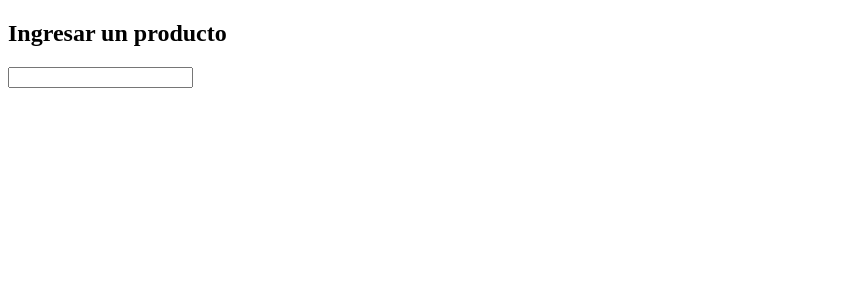
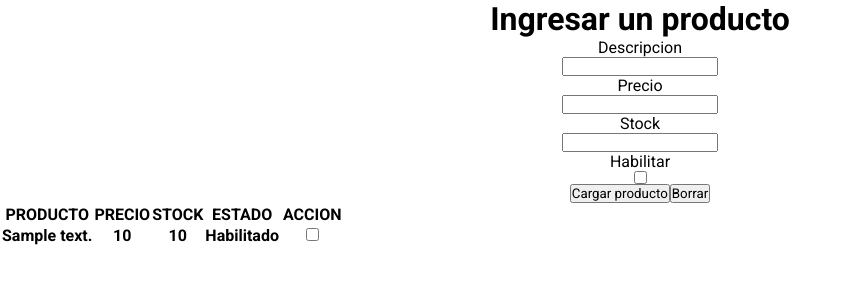
Before and after one commit to Faculeonetti/htdocs, a PHP site: page /php/admin/admin.php in a window 1280 px wide. Shown: the top 300 px of the page, without its empty margins (0-850 px from the left). Run offline with PHP 8.4, Linux system fonts and the light colour scheme; tables that the repository leaves empty hold one stand-in row (values such as "Sample post"); lists and menus that the app fills with data are empty.

Commit message:
Admin changes for product owns

```diff
--- a/common/metareferers.php
+++ b/common/metareferers.php
@@ -1,7 +1,17 @@
 <!DOCTYPE html>
 <head>
   <link rel="shortcut icon" href="../../img/burguer.png" type="image/x-icon">
+  <script src="https://ajax.googleapis.com/ajax/libs/jquery/3.6.0/jquery.min.js"></script>
 </head>
 <body>
 </body>
+<style>
+ @import url('https://fonts.googleapis.com/css2?family=Roboto:ital,wght@0,100;0,300;0,400;0,500;0,700;0,900;1,100;1,300;1,400;1,500;1,700;1,900&display=swap');
+*{
+  padding: 0;
+  margin: 0;
+  box-sizing: content-box;
+  font-family: Roboto;
+}
+</style>
 </html>
--- /dev/null
+++ b/css/admin/admin.css
@@ -0,0 +1,21 @@
+.Contenedor-agregar{
+    display: flex;
+    align-items: center;
+    flex-direction: column;
+    justify-content: center;
+}
+.forms{
+    display: flex;
+    flex-direction: column;
+    align-items: center;
+    justify-content: center;
+}
+.content-buttons{
+    display: flex;
+    justify-content: center;
+    align-items: center;
+}
+.info-a-mostrar{
+    display: flex;
+
+}
--- /dev/null
+++ b/js/admin.js
@@ -0,0 +1,56 @@
+function handleSubmit(event) {
+    event.preventDefault();
+
+    // Obtener los datos del formulario
+    const formData = new FormData(event.target);
+    const data = Object.fromEntries(formData.entries());
+
+    // Enviar los datos al servidor (ajusta la URL del endpoint)
+    fetch('./adminendpoint.php', {
+      method: 'POST',
+      headers: {
+        'Content-Type': 'application/json'
+      },
+      body: JSON.stringify(data)
+    })
+    .then(response => response.json())
+    .then(data => {
+      // Procesar la respuesta del servidor
+      console.log(data); // Por ejemplo, mostrar un mensaje al usuario
+      // Aquí puedes actualizar la interfaz, mostrar un modal, etc.
+      const inputs = document.querySelectorAll('input');
+      const checkbox = document.getElementById('activado');
+      checkbox.checked = false;
+        inputs.forEach(input => {
+        input.value = '';
+
+        });
+
+    })
+    .catch(error => {
+      console.error('Error:', error);
+    });
+  }
+
+  function borrar(){
+    const inputs = document.querySelectorAll('input');
+    const checkbox = document.getElementById('activado');
+    checkbox.checked = false;
+      inputs.forEach(input => {
+      input.value = '';
+      });
+    }
+
+
+    function actualizarProductos() {
+        $.ajax({
+          url: 'consulta.php',
+          success: function(data) {
+            $('#productos').html(data);
+          }
+        });
+      }
+
+      // Ejecutar la función inicialmente y luego cada 5 segundos
+      actualizarProductos();
+      setInterval(actualizarProductos, 2000);
--- a/php/admin/admin.php
+++ b/php/admin/admin.php
@@ -1,21 +1,67 @@
+<?php
+  include_once('../db/conexion.php');
+?>
 <!DOCTYPE html>
 <html lang="en">
 <head>
   <?php
-
     include('../../common/metareferers.php');
   ?>
-
+  <link rel="stylesheet" href="../../css/admin/admin.css">
   <meta charset="UTF-8">
   <meta name="viewport" content="width=device-width, initial-scale=1.0">
   <title>Admin</title>
 </head>
 <body>
-  <Section>
+<!-- Esto es para el formulario de ingreso de productos y stock -->
+  <div class="Contenedor-agregar">
     <h1>Ingresar un producto</h1>
-    <form action="" method="post">
-      <input type="text">
+    <form action="" method="post" class="forms" onsubmit="handleSubmit(event)">
+      <label for="nombre">Descripcion</label>
+        <input name="nombre" id="nombre" type="text" required>
+      <label for="precio">Precio</label>
+        <input name="precio" id="precio" type="number" required>
+      <label for="stock">Stock</label>
+        <input name="stock" id="stock" type="number" required>
+      <label for="activado">Habilitar</label>
+        <input name="activado" id="activado" type="checkbox" value="1" >
+        <div class="content-buttons">
+          <Button type="submit" >Cargar producto</Button>
+          <button type="button" onclick="borrar()">Borrar</button>
+        </div>
     </form>
-  </Section>
+  </div>
+  <section class="info-a-mostrar">
+  <div id="productos" class="contenedor-productos">
+
+  </div>
+  <div id="checkbox-produtos">
+    <?php
+    include_once('../db/conexion.php');
+    ?>
+    <table>
+          <thead>
+                  <tr>
+                      <th>ACCION</th>
+                  </tr>
+          </thead>
+        <?php
+        $consulta= "SELECT codigo, descripcion, precio, stock, estado FROM producto";
+        $producto= $link->query($consulta);
+        while($row = $producto->fetch_assoc()){
+          echo "<th> <input type="."checkbox"." id=".$row["codigo"]." > </th> <tr>";
+        }
+        ?>
+        </table>
+    </div>
+  </section>
 </body>
+<script src="../../js/admin.js">
+
+</script>
 </html>
+
+<div class="contenedor-productos"></div>
+<script>
+
+</script>
--- /dev/null
+++ b/php/admin/consulta.php
@@ -0,0 +1,28 @@
+<?php
+include_once('../db/conexion.php');
+?>
+
+<table>
+
+      <thead>
+              <tr>
+                  <th>PRODUCTO</th>
+                  <th>PRECIO</th>
+                  <th>STOCK</th>
+                  <th>ESTADO</th>
+              </tr>
+      </thead>
+    <?php
+    $consulta= "SELECT codigo, descripcion, precio, stock, estado FROM producto";
+    $producto= $link->query($consulta);
+    while($row = $producto->fetch_assoc()){
+      echo "<tr> <th>".$row["descripcion"]."</th>"."<th>".$row["precio"]."</th>"."<th>".$row["stock"]."</th>";
+      if($row["estado"]== 1){
+              echo "<th>Habilitado</th> ";
+          }
+          elseif($row["estado"]== 0){
+            echo "<th>Deshabilitado</th> ";
+          }
+    }
+
+    ?>
```
Also changed, not shown: php/admin/adminendpoint.php (added, +25 -0 lines).
